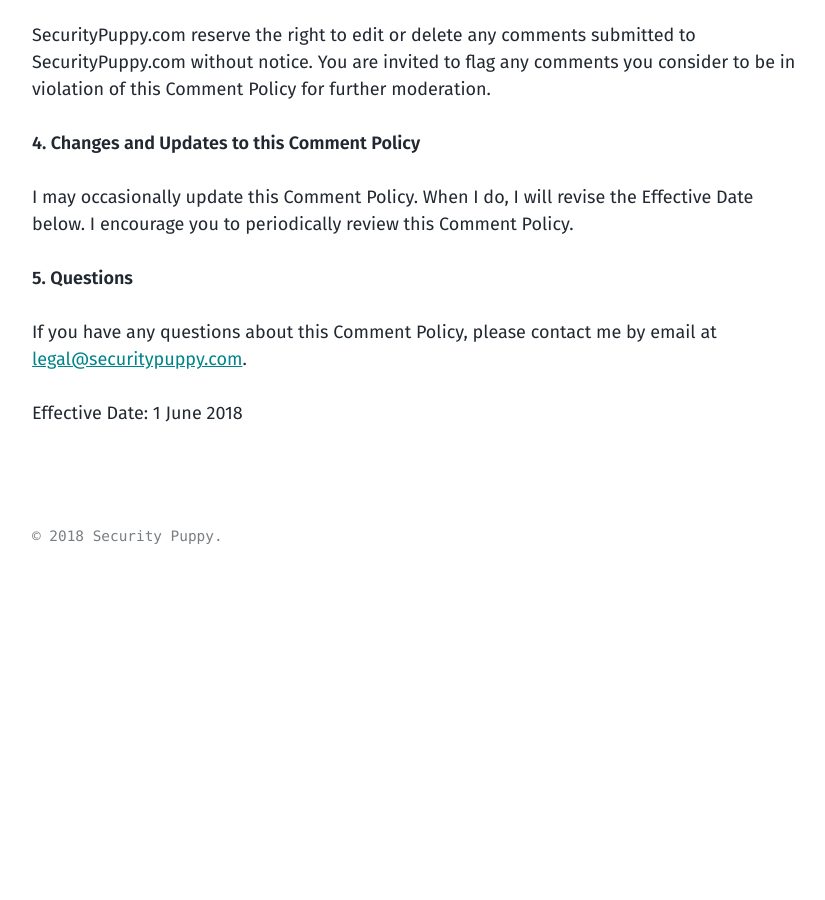
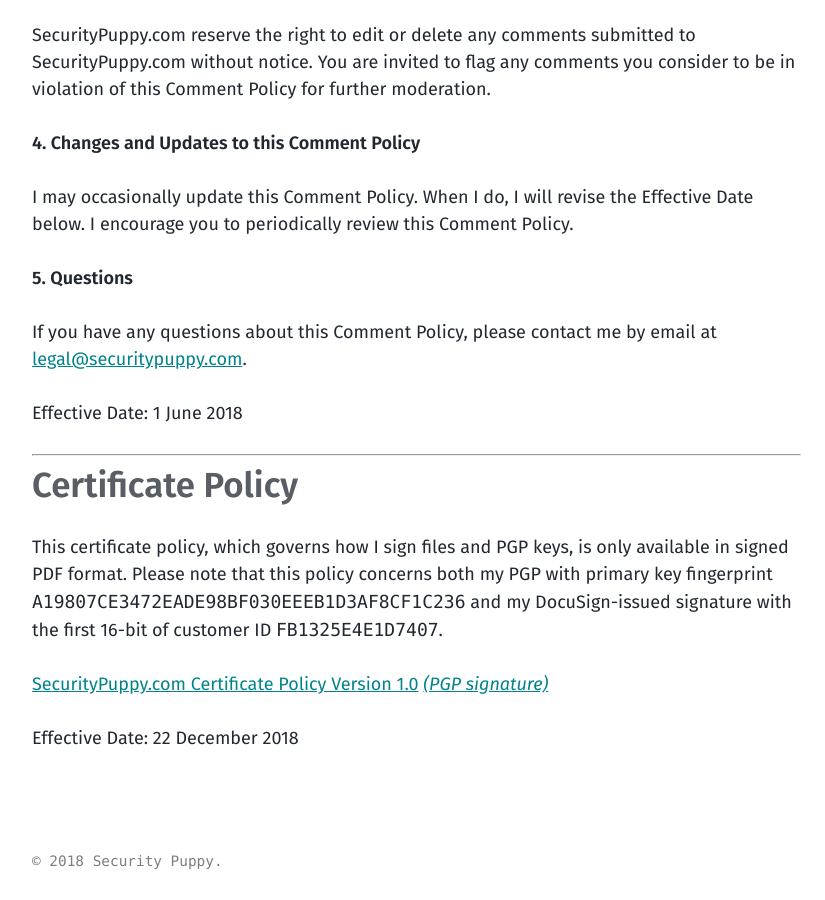
Before and after one commit to tanto259/securitypuppy, a Jekyll site: the page built from pages/legal.html, in a window 1280 px wide and 900 px high, scrolled down 6731 px. Shown: the whole window, without its empty margins (40-865 px from the left). Built offline with Jekyll 4.4.1, drawn with Linux system fonts in a browser that asks for light colours; before the commit the page ends 7306 px from its top, so only the background shows below that; some of the changed text lies outside the part shown.

Commit message:
Update Site

```diff
--- a/_config.yml
+++ b/_config.yml
@@ -75,6 +75,10 @@
   - vendor/gems/
   - vendor/ruby/
 
+# Include for processing.
+include:
+  - .well-known
+
 # Front Matter Defaults
 defaults:
   # _posts
--- a/pages/legal.html
+++ b/pages/legal.html
@@ -3,7 +3,7 @@
 title: Legal
 permalink: legal
 ---
-<p>This following page provides the legal document of SecurityPuppy.com, which includes the <a href="#privacy">Privacy Policy</a>, <a href="#license">License Policy</a>, and <a href="#comment">Comment Policy.</a></p>
+<p>This following page provides the legal document of SecurityPuppy.com, which includes the <a href="#privacy">Privacy Policy</a>, <a href="#license">License Policy</a>, <a href="#comment">Comment Policy</a>, and <a href="#certificate">Certificate Policy</a></p>
 
 <p>Please note that SecurityPuppy.com is a personal website. Any view or opinion expressed on this site is mine and does not reflect the opinion of any other organisation.</p>
 
@@ -167,3 +167,13 @@
 <p>If you have any questions about this Comment Policy, please contact me by email at <span class="email" mail="=682=oD64FC:EJAFAAJ]4@>"></span>.</p>
 
 <p>Effective Date: 1 June 2018</p>
+
+<hr>
+
+<h2 id="certificate">Certificate Policy</h2>
+
+<p>This certificate policy, which governs how I sign files and PGP keys, is only available in signed PDF format. Please note that this policy concerns both my PGP with primary key fingerprint <code>A19807CE3472EADE98BF030EEEB1D3AF8CF1C236</code> and my DocuSign-issued signature with the first 16-bit of customer ID <code>FB1325E4E1D7407</code>.</p>
+
+<p><a href="https://securitypuppy.com/docs/SecurityPuppy_CP1.0.pdf" rel="nofollow">SecurityPuppy.com Certificate Policy Version 1.0</a> <i><a href="https://securitypuppy.com/docs/SecurityPuppy_CP1.0.pdf.sig" rel="nofollow">(PGP signature)</a></i></p>
+
+<p>Effective Date: 22 December 2018</p>
```
Also changed, not shown: netlify.toml (+17 -0 lines), pages/about.md (+4 -0 lines), .well-known/security.txt (added), favicon.ico (added), 5 other files.
